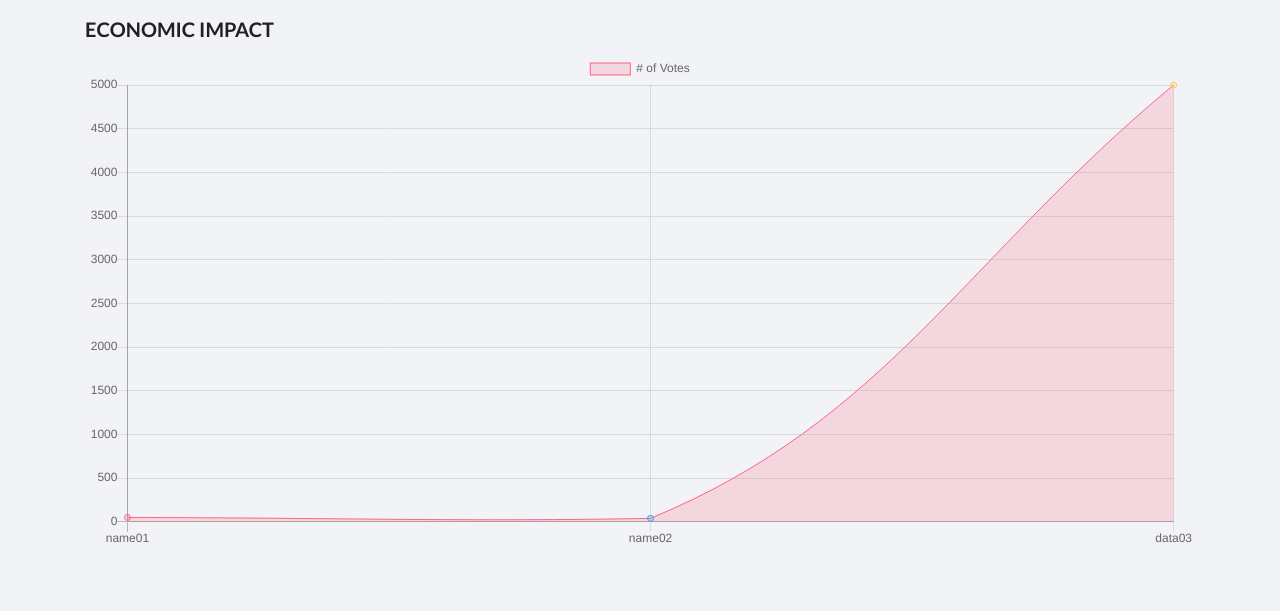
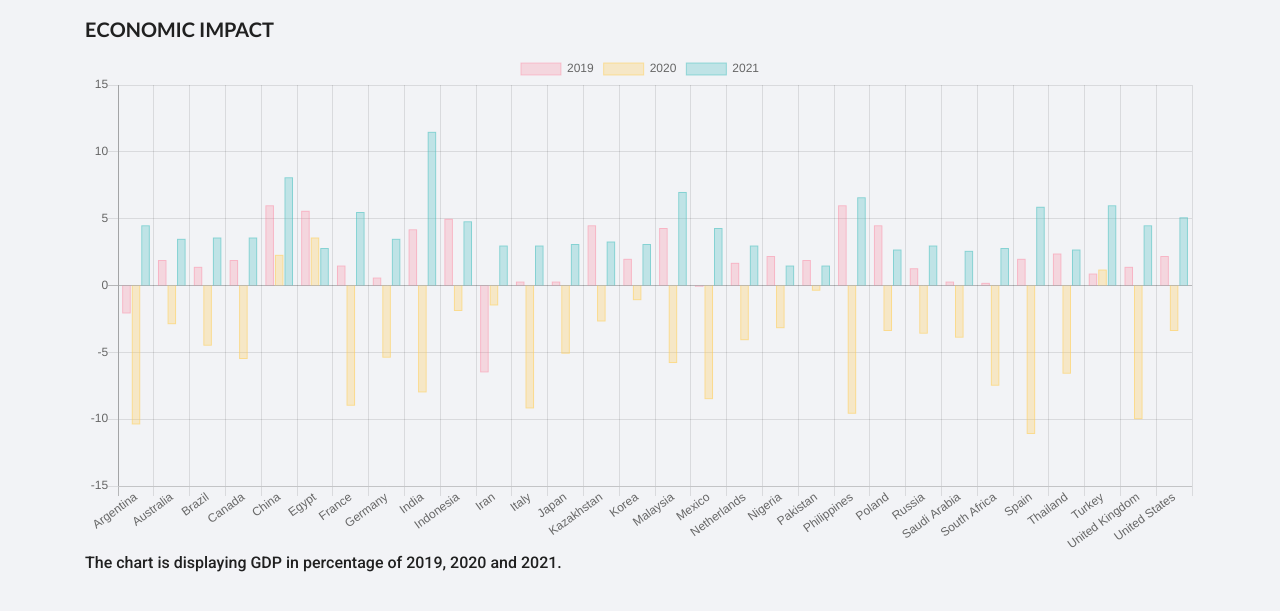
Before and after one commit to Shamonti/COVID19, a Django app: page /economy/ in a window 1280 px wide. Shown: the part 104-715 px from the top of the page. Run offline with Django 3.2, Linux system fonts and the light colour scheme; data comes from the database, SQL or seed files in the repository; some libraries are stand-ins or nearby versions.

Commit message:
added all data for economy

```diff
--- a/covid19App/admin.py
+++ b/covid19App/admin.py
@@ -1,8 +1,10 @@
 from django.contrib import admin
-from .models import economy, education, mental_health
+from .models import economy, economy20, economy21, education, mental_health
 
 # Register your models here.
 
 admin.site.register(economy)
+admin.site.register(economy20)
+admin.site.register(economy21)
 admin.site.register(education)
 admin.site.register(mental_health)
--- a/covid19App/models.py
+++ b/covid19App/models.py
@@ -2,11 +2,34 @@ from django.db import models
 
 # Create your models here.
 class economy(models.Model):
-  name = models.CharField(max_length=220)
-  money = models.IntegerField()
+  country = models.CharField(max_length=220)
+  gdp = models.FloatField()
 
   def __str__(self):
-    return "{}-{}".format(self.name, self.money)
+    return "{}_{}".format(self.country, self.gdp)
+
+  class Meta:
+    verbose_name_plural = "economy"
+
+class economy20(models.Model):
+  country20 = models.CharField(max_length=220)
+  gdp20 = models.FloatField()
+
+  def __str__(self):
+    return "{}_{}".format(self.country20, self.gdp20)
+
+  class Meta:
+    verbose_name_plural = "economy20"
+
+class economy21(models.Model):
+  country21 = models.CharField(max_length=220)
+  gdp21 = models.FloatField()
+
+  def __str__(self):
+    return "{}_{}".format(self.country21, self.gdp21)
+
+  class Meta:
+    verbose_name_plural = "economy21"
 
 
 class education(models.Model):
@@ -16,6 +39,9 @@ class education(models.Model):
   def __str__(self):
     return "{}-{}".format(self.name, self.money)
 
+  class Meta:
+    verbose_name_plural = "education"
+
 
 class mental_health(models.Model):
   name = models.CharField(max_length=220)
@@ -23,3 +49,6 @@ class mental_health(models.Model):
 
   def __str__(self):
     return "{}-{}".format(self.name, self.money)
+
+  class Meta:
+    verbose_name_plural = "mental_health"
--- a/covid19App/static/style/css/style.css
+++ b/covid19App/static/style/css/style.css
@@ -109,7 +109,9 @@ a {
 }
 
 .section-banner__text .heading-primary {
-  font-weight: 500;
+  font-family: 'Open Sans', sans-serif;
+  font-size: 1.6rem;
+  font-weight: 700;
   line-height: 2rem;
   text-transform: uppercase;
   letter-spacing: .1rem;
--- a/covid19App/static/style/sass/base/_base.scss
+++ b/covid19App/static/style/sass/base/_base.scss
@@ -13,3 +13,5 @@ html {
 body {
   box-sizing: border-box;
 }
+
+$default-font-size : 1.6rem;
--- a/covid19App/static/style/sass/pages/_home.scss
+++ b/covid19App/static/style/sass/pages/_home.scss
@@ -1,4 +1,4 @@
-.section-banner{
+.section-banner {
   // background: url("/static/img/banner.png");
   background-repeat: no-repeat;
   color: white;
@@ -7,13 +7,15 @@
   &__text {
     padding-top: 14rem;
 
-    .heading-primary{
-      font-weight: 500;
+    .heading-primary {
+      font-family: 'Open Sans', sans-serif;
+      font-size: $default-font-size;
+      font-weight: 700;
       line-height: 2rem;
       text-transform: uppercase;
       letter-spacing: .1rem;
 
-      &--main{
+      &--main {
         font-family: 'Anton', sans-serif;
         font-size: 12.8rem;
         line-height: 12.8rem;
@@ -21,12 +23,12 @@
         padding: 1.5rem 0 !important;
         text-transform: uppercase;
 
-        span{
+        span {
           color: $color-primary;
         }
       }
 
-      &--sub{
+      &--sub {
         font-size: 2.2rem;
         color: $color-grey-dark-3;
         font-weight: 500;
--- a/covid19App/templates/covid19App/base.html
+++ b/covid19App/templates/covid19App/base.html
@@ -14,8 +14,7 @@
 
   <!-- GOOGLE FONTS -->
   <link rel="preconnect" href="https://fonts.gstatic.com">
-  <link href="https://fonts.googleapis.com/css2?family=Anton&family=Open+Sans&family=Roboto:wght@500&display=swap"
-    rel="stylesheet">
+  <link href="https://fonts.googleapis.com/css2?family=Anton&family=Open+Sans:wght@400;700&family=Roboto:wght@500&display=swap" rel="stylesheet">
 
   <!-- BOOTSTRAP JavaScript -->
 
--- a/covid19App/templates/covid19App/economy.html
+++ b/covid19App/templates/covid19App/economy.html
@@ -3,16 +3,16 @@
 {% block title %}COVID19{% endblock title%}
 
 {% block scripts %}
-<script>
+<!-- <script>
   $(document).ready(function () {
     var ctx = document.getElementById('myChart').getContext('2d');
     var myChart = new Chart(ctx, {
       type: 'line',
       data: {
-        labels: [{% for item in qs %}'{{item.name}}', {% endfor %}],
+        labels: [{% for item in qs %}'{{item.country}}', {% endfor %}],
         datasets: [{
-          label: '# of Votes',
-          data: [{% for item in qs %}'{{item.money}}', {% endfor %}],
+          label: '2019',
+          data: [{% for item in qs %}'{{item.gdp}}', {% endfor %}],
           backgroundColor: [
             'rgba(255, 99, 132, 0.2)',
             'rgba(54, 162, 235, 0.2)',
@@ -43,11 +43,73 @@
       }
     });
   })
+</script>-->
+
+<script>
+  var ctx = document.getElementById("myChart").getContext('2d');
+
+var original = Chart.defaults.global.legend.onClick;
+Chart.defaults.global.legend.onClick = function(e, legendItem) {
+  update_caption(legendItem);
+  original.call(this, e, legendItem);
+};
+
+var myChart = new Chart(ctx, {
+  type: 'bar',
+  data: {
+
+    labels: [{% for item in qs %}'{{item.country}}', {% endfor %}],
+
+    datasets: [{
+      label: '2019',
+      backgroundColor: "rgba(255, 99, 132, 0.2)",
+      borderColor: "rgba(255, 99, 132, .3)",
+      borderWidth: 1,
+      data: [{% for item in qs %}'{{item.gdp}}', {% endfor %}],
+    }, {
+      label: '2020',
+      backgroundColor: "rgba(255, 206, 86, 0.3)",
+      borderColor: "rgba(255, 206, 86, .5)",
+      borderWidth: 1,
+      data: [{% for item in economy20_qs %}'{{item.gdp20}}', {% endfor %}],
+    }, {
+      label: '2021',
+      backgroundColor: "rgba(75, 192, 192, 0.3)",
+      borderColor: "rgba(75, 192, 192, .5)",
+      borderWidth: 1,
+      data: [{% for item in economy21_qs %}'{{item.gdp21}}', {% endfor %}],}
+    ]
+
+  }
+});
+
+var labels = {
+  "2019": true,
+  "2020": true,
+  "2021": true,
+};
+
+var caption = document.getElementById("caption");
+
+var update_caption = function(legend) {
+  labels[legend.text] = legend.hidden;
+
+  var selected = Object.keys(labels).filter(function(key) {
+    return labels[key];
+  });
+
+  var text = selected.length ? selected.join(" & ") : "nothing";
+
+  caption.innerHTML = "The chart is displaying GDP in percentage of " + text;
+};
 </script>
+
 {% endblock scripts %}
 
 {% block content %}
 
 <h1>ECONOMIC IMPACT</h1>
 <canvas id="myChart" width="400" height="180"></canvas>
+
+<p id="caption">The chart is displaying GDP in percentage of 2019, 2020 and 2021.</p>
 {% endblock content %}
--- a/covid19App/urls.py
+++ b/covid19App/urls.py
@@ -1,12 +1,7 @@
 from django.contrib import admin
 from django.urls import path
 from . import views
-# from covid19App.views import economyChartView
 
 urlpatterns = [
     # path('' , views.index, name='index'),
-    # path('economy/' , views.economy, name='economy'),
-    # path('economy/', economyChartView.as_view(), name='economy'),
-    # path('education/' , views.education, name='education'),
-    # path('mental_health/' , views.mental_health, name='mental_health'),
 ]
--- a/covid19App/views.py
+++ b/covid19App/views.py
@@ -1,7 +1,7 @@
 from django.shortcuts import render
 import requests
 from django.views.generic import TemplateView
-from .models import economy, education, mental_health
+from .models import economy, economy20, economy21, education, mental_health
 
 # Create your views here.
 
@@ -38,8 +38,16 @@ class economyChartView(TemplateView):
         context = super().get_context_data(**kwargs)
         # Add in a QuerySet of all the books
         context['qs'] = economy.objects.all()
+        context['economy20_qs'] = economy20.objects.all()
+        context['economy21_qs'] = economy21.objects.all()
         return context
 
+  # def get_context_data(self, **kwargs):
+  #       # Call the base implementation first to get a context
+  #       context = super().get_context_data(**kwargs)
+  #       # Add in a QuerySet of all the books
+  #       context['economy20_qs'] = economy20.objects.all()
+  #       return context
 
 class educationChartView(TemplateView):
 
```
Also changed, not shown: covid19App/templates/covid19App/education.html (+48 -1 lines), covid19App/migrations/0004_auto_20210319_2123.py (added), covid19App/migrations/0005_auto_20210319_2125.py (added), covid19App/migrations/0006_economy20.py (added), covid19App/migrations/0007_economy21.py (added), db.sqlite3, 1 other file.
